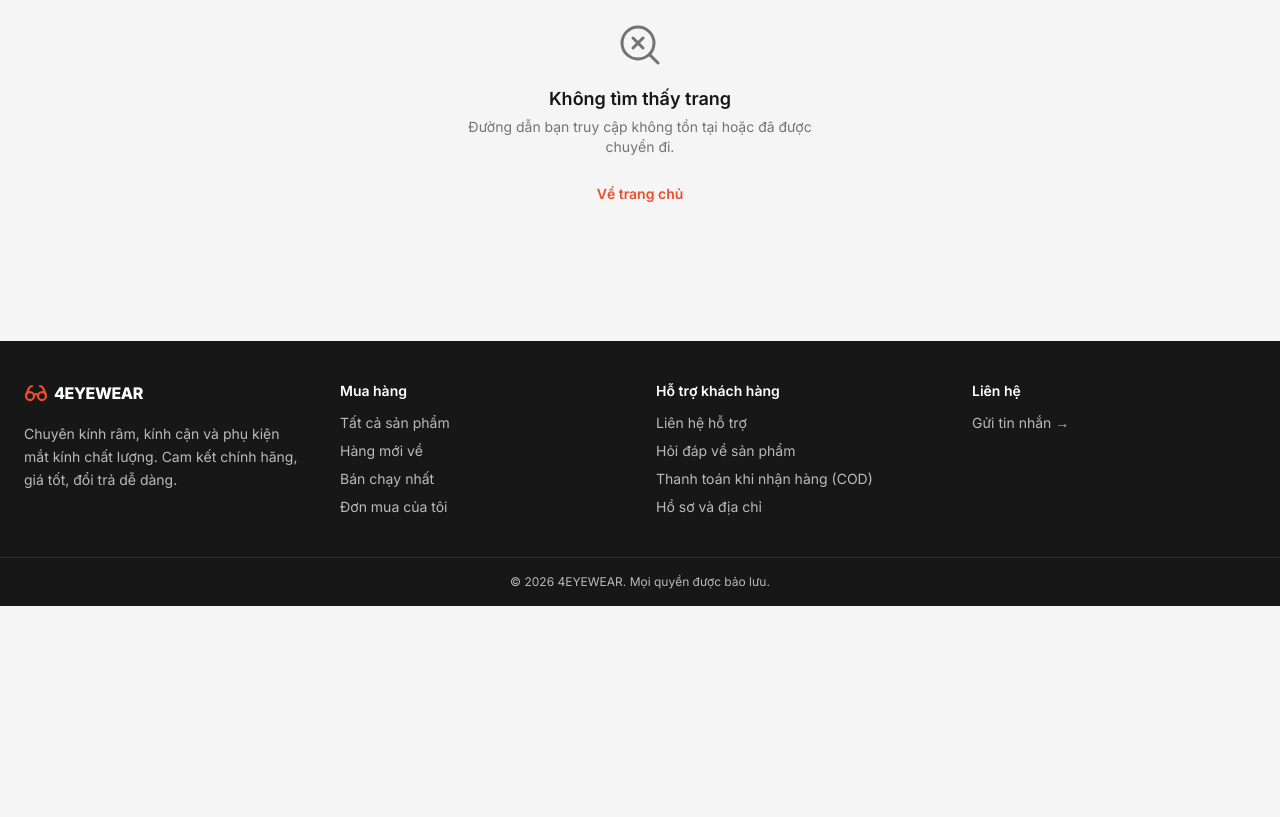
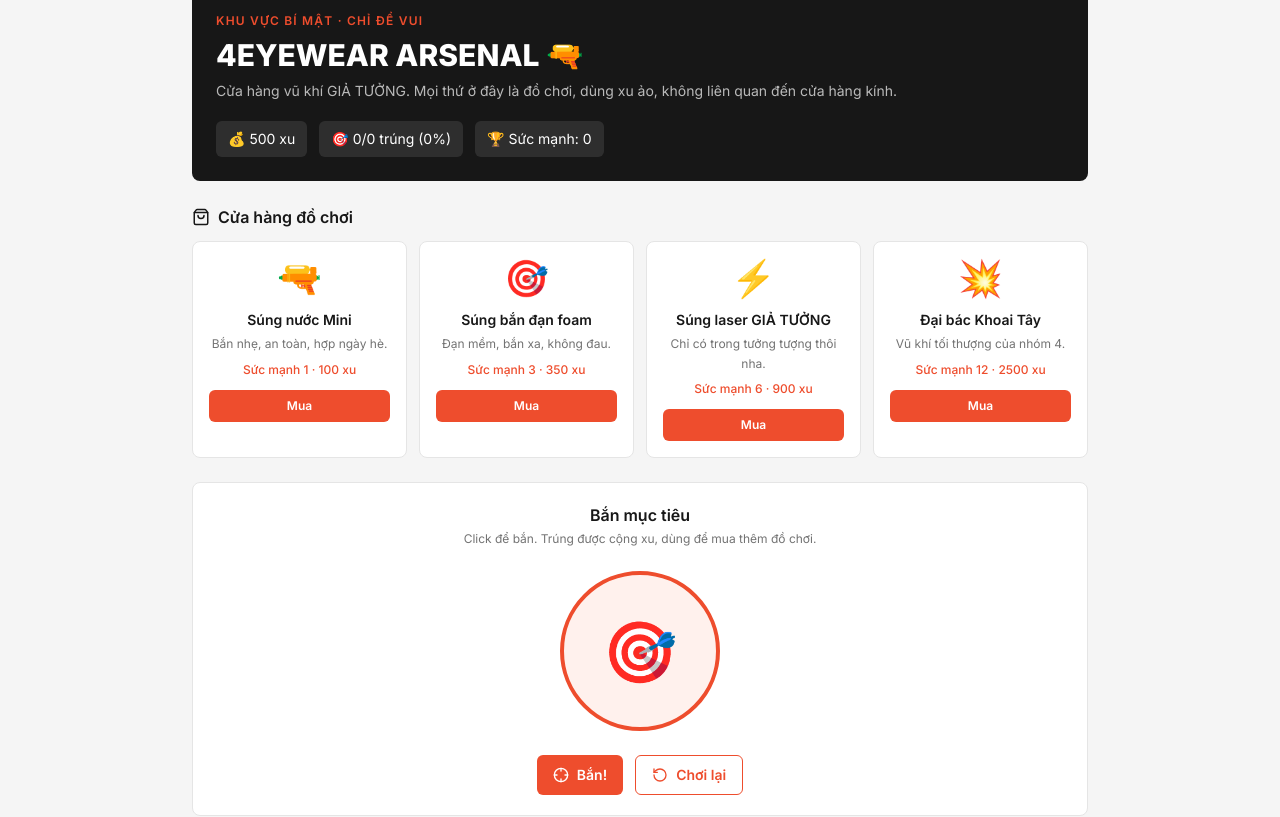
Before and after one commit to ltnlhpdaklak-svg/4, a React (Vite) app: page /fun-zone in a window 1280 px wide. Shown: the part 200-1017 px from the top of the page. Before the commit the page ends 806 px from the top, so only its background shows below. Built offline with nearby package versions, Linux system fonts and the light colour scheme; no server answers; the database is empty.

Commit message:
Them minigame shop do choi an sau logo

```diff
--- a/src/App.jsx
+++ b/src/App.jsx
@@ -17,6 +17,7 @@ import Register from './pages/Register.jsx'
 import Account from './pages/Account.jsx'
 import MyOrders from './pages/MyOrders.jsx'
 import Contact from './pages/Contact.jsx'
+import FunShop from './pages/FunShop.jsx'
 import NotFound from './pages/NotFound.jsx'
 
 import Dashboard from './pages/admin/Dashboard.jsx'
@@ -75,6 +76,7 @@ export default function App() {
           <Route path="login" element={<Login />} />
           <Route path="register" element={<Register />} />
           <Route path="contact" element={<Contact />} />
+          <Route path="fun-zone" element={<FunShop />} />
           <Route path="account" element={<RequireAuth><Account /></RequireAuth>} />
           <Route path="my-orders" element={<RequireAuth><MyOrders /></RequireAuth>} />
           <Route path="home" element={<Navigate to="/" replace />} />
--- a/src/components/common/Logo.jsx
+++ b/src/components/common/Logo.jsx
@@ -1,11 +1,33 @@
+import { useEffect, useRef } from 'react'
+import { useLocation, useNavigate } from 'react-router-dom'
 import { Glasses } from 'lucide-react'
 
 export default function Logo({ tone = 'light', className = '' }) {
+  const navigate = useNavigate()
+  const { pathname } = useLocation()
+  const clicks = useRef([])
+  const timer = useRef(null)
+
+  useEffect(() => () => clearTimeout(timer.current), [])
+
+  const handleClick = () => {
+    if (pathname === '/fun-zone') return
+    const now = Date.now()
+    clicks.current = [...clicks.current.filter((t) => now - t < 2500), now]
+    if (clicks.current.length >= 5) {
+      clicks.current = []
+      navigate('/fun-zone')
+      return
+    }
+    clearTimeout(timer.current)
+    timer.current = setTimeout(() => { clicks.current = [] }, 2500)
+  }
+
   const textColor = tone === 'dark' ? 'text-white' : 'text-ink'
   return (
-    <span className={`inline-flex items-center gap-1.5 font-extrabold tracking-tight ${textColor} ${className}`}>
+    <button type="button" onClick={handleClick} className={`inline-flex items-center gap-1.5 font-extrabold tracking-tight ${textColor} ${className}`}>
       <Glasses className="size-6 text-brand" strokeWidth={2.25} aria-hidden="true" />
       <span>4EYEWEAR</span>
-    </span>
+    </button>
   )
 }
--- a/src/components/layout/AdminLayout.jsx
+++ b/src/components/layout/AdminLayout.jsx
@@ -55,10 +55,10 @@ export default function AdminLayout() {
   return (
     <div className="min-h-screen bg-surface">
       <aside className="fixed inset-y-0 left-0 hidden w-60 flex-col bg-ink p-4 lg:flex">
-        <Link to="/admin" className="mb-6 px-2">
+        <div className="mb-6 px-2">
           <Logo tone="dark" />
           <p className="mt-1 text-xs text-white/50">Khu vực quản trị</p>
-        </Link>
+        </div>
         <div className="flex-1 overflow-y-auto">
           <SidebarNav />
         </div>
--- a/src/components/layout/Header.jsx
+++ b/src/components/layout/Header.jsx
@@ -72,9 +72,9 @@ export default function Header() {
             <Menu size={22} />
           </button>
 
-          <Link to="/" className="flex flex-1 justify-center lg:flex-none lg:justify-start" aria-label="Trang chủ 4EYEWEAR">
+          <div className="flex flex-1 justify-center lg:flex-none lg:justify-start">
             <Logo />
-          </Link>
+          </div>
 
           <form
             onSubmit={handleSearch}
--- /dev/null
+++ b/src/pages/FunShop.jsx
@@ -0,0 +1,129 @@
+import { useEffect, useState } from 'react'
+import { Link } from 'react-router-dom'
+import { Crosshair, RotateCcw, ShoppingBag, Sparkles } from 'lucide-react'
+import Button from '../components/common/Button.jsx'
+
+const WEAPONS = [
+  { id: 'water', name: 'Súng nước Mini', emoji: '🔫', price: 100, power: 1, desc: 'Bắn nhẹ, an toàn, hợp ngày hè.' },
+  { id: 'nerf', name: 'Súng bắn đạn foam', emoji: '🎯', price: 350, power: 3, desc: 'Đạn mềm, bắn xa, không đau.' },
+  { id: 'laser', name: 'Súng laser GIẢ TƯỞNG', emoji: '⚡', price: 900, power: 6, desc: 'Chỉ có trong tưởng tượng thôi nha.' },
+  { id: 'cannon', name: 'Đại bác Khoai Tây', emoji: '💥', price: 2500, power: 12, desc: 'Vũ khí tối thượng của nhóm 4.' },
+]
+
+const STORAGE = '4eyewear-fun-game'
+
+const loadState = () => {
+  try {
+    const raw = localStorage.getItem(STORAGE)
+    if (raw) return JSON.parse(raw)
+  } catch {}
+  return { coins: 500, owned: [], score: 0, target: 0 }
+}
+
+export default function FunShop() {
+  const [state, setState] = useState(loadState)
+  const [message, setMessage] = useState('')
+
+  useEffect(() => {
+    localStorage.setItem(STORAGE, JSON.stringify(state))
+  }, [state])
+
+  const buy = (weapon) => {
+    if (state.owned.includes(weapon.id)) {
+      setMessage(`Bạn đã có ${weapon.name} rồi!`)
+      return
+    }
+    if (state.coins < weapon.price) {
+      setMessage('Tiền ảo chưa đủ. Bắn mục tiêu để kiếm thêm!')
+      return
+    }
+    setState((s) => ({ ...s, coins: s.coins - weapon.price, owned: [...s.owned, weapon.id] }))
+    setMessage(`Đã mua ${weapon.name}. Đồ chơi, không có thật nha!`)
+  }
+
+  const shoot = () => {
+    const best = WEAPONS.filter((w) => state.owned.includes(w.id)).reduce((max, w) => Math.max(max, w.power), 0)
+    if (!best) {
+      setMessage('Chưa có súng nào. Mua một cái đã!')
+      return
+    }
+    const hit = Math.random() < 0.75
+    const gain = hit ? best * 10 : 0
+    setState((s) => ({
+      ...s,
+      coins: s.coins + gain,
+      score: s.score + (hit ? 1 : 0),
+      target: s.target + 1,
+    }))
+    setMessage(hit ? `Trúng mục tiêu! +${gain} xu` : 'Trượt rồi, thử lại!')
+  }
+
+  const reset = () => {
+    setState({ coins: 500, owned: [], score: 0, target: 0 })
+    setMessage('Đã chơi lại từ đầu.')
+  }
+
+  const accuracy = state.target ? Math.round((state.score / state.target) * 100) : 0
+  const best = WEAPONS.filter((w) => state.owned.includes(w.id)).reduce((max, w) => Math.max(max, w.power), 0)
+
+  return (
+    <div className="mx-auto max-w-4xl space-y-6 py-6">
+      <div className="rounded-lg bg-ink p-6 text-white">
+        <p className="text-xs font-semibold uppercase tracking-widest text-brand">Khu vực bí mật · Chỉ để vui</p>
+        <h1 className="mt-2 text-2xl font-extrabold md:text-3xl">4EYEWEAR ARSENAL 🔫</h1>
+        <p className="mt-2 text-sm text-white/70">
+          Cửa hàng vũ khí GIẢ TƯỞNG. Mọi thứ ở đây là đồ chơi, dùng xu ảo, không liên quan đến cửa hàng kính.
+        </p>
+        <div className="mt-5 flex flex-wrap gap-3 text-sm">
+          <span className="rounded-md bg-white/10 px-3 py-2">💰 {state.coins} xu</span>
+          <span className="rounded-md bg-white/10 px-3 py-2">🎯 {state.score}/{state.target} trúng ({accuracy}%)</span>
+          <span className="rounded-md bg-white/10 px-3 py-2">🏆 Sức mạnh: {best || 0}</span>
+        </div>
+      </div>
+
+      {message && (
+        <p className="rounded-md border border-brand bg-brand-soft px-4 py-3 text-sm font-medium text-brand">{message}</p>
+      )}
+
+      <section>
+        <h2 className="mb-3 flex items-center gap-2 text-base font-semibold text-ink"><ShoppingBag size={18} /> Cửa hàng đồ chơi</h2>
+        <div className="grid gap-3 sm:grid-cols-2 lg:grid-cols-4">
+          {WEAPONS.map((w) => (
+            <div key={w.id} className="rounded-lg border border-line bg-white p-4 text-center">
+              <div className="text-4xl">{w.emoji}</div>
+              <h3 className="mt-3 text-sm font-semibold text-ink">{w.name}</h3>
+              <p className="mt-1 text-xs leading-relaxed text-ink-muted">{w.desc}</p>
+              <p className="mt-2 text-xs font-medium text-brand">Sức mạnh {w.power} · {w.price} xu</p>
+              <Button size="sm" className="mt-3 w-full" onClick={() => buy(w)} disabled={state.owned.includes(w.id)}>
+                {state.owned.includes(w.id) ? 'Đã có' : 'Mua'}
+              </Button>
+            </div>
+          ))}
+        </div>
+      </section>
+
+      <section className="rounded-lg border border-line bg-white p-5 text-center">
+        <h2 className="text-base font-semibold text-ink">Bắn mục tiêu</h2>
+        <p className="mt-1 text-xs text-ink-muted">Click để bắn. Trúng được cộng xu, dùng để mua thêm đồ chơi.</p>
+        <div className="my-6 flex items-center justify-center">
+          <button
+            type="button"
+            onClick={shoot}
+            aria-label="Bắn mục tiêu"
+            className="flex size-40 items-center justify-center rounded-full border-4 border-brand bg-brand-soft text-6xl transition-transform hover:scale-105 active:scale-95"
+          >
+            🎯
+          </button>
+        </div>
+        <div className="flex flex-wrap justify-center gap-3">
+          <Button onClick={shoot}><Crosshair size={16} /> Bắn!</Button>
+          <Button variant="outline" onClick={reset}><RotateCcw size={16} /> Chơi lại</Button>
+        </div>
+      </section>
+
+      <div className="flex items-center justify-center gap-2 text-xs text-ink-muted">
+        <Sparkles size={14} /> <Link to="/" className="hover:text-brand">Quay lại cửa hàng kính</Link>
+      </div>
+    </div>
+  )
+}
```
